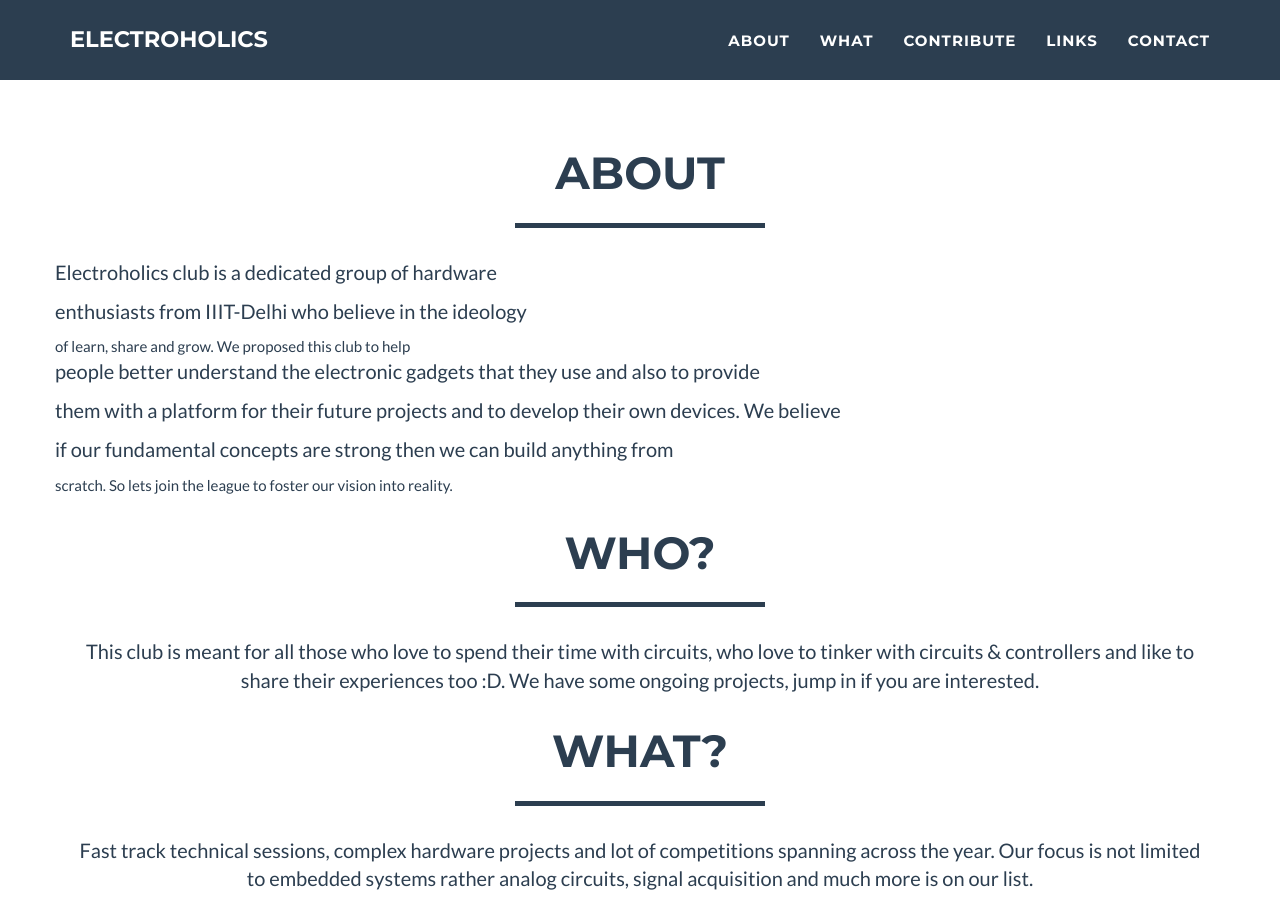
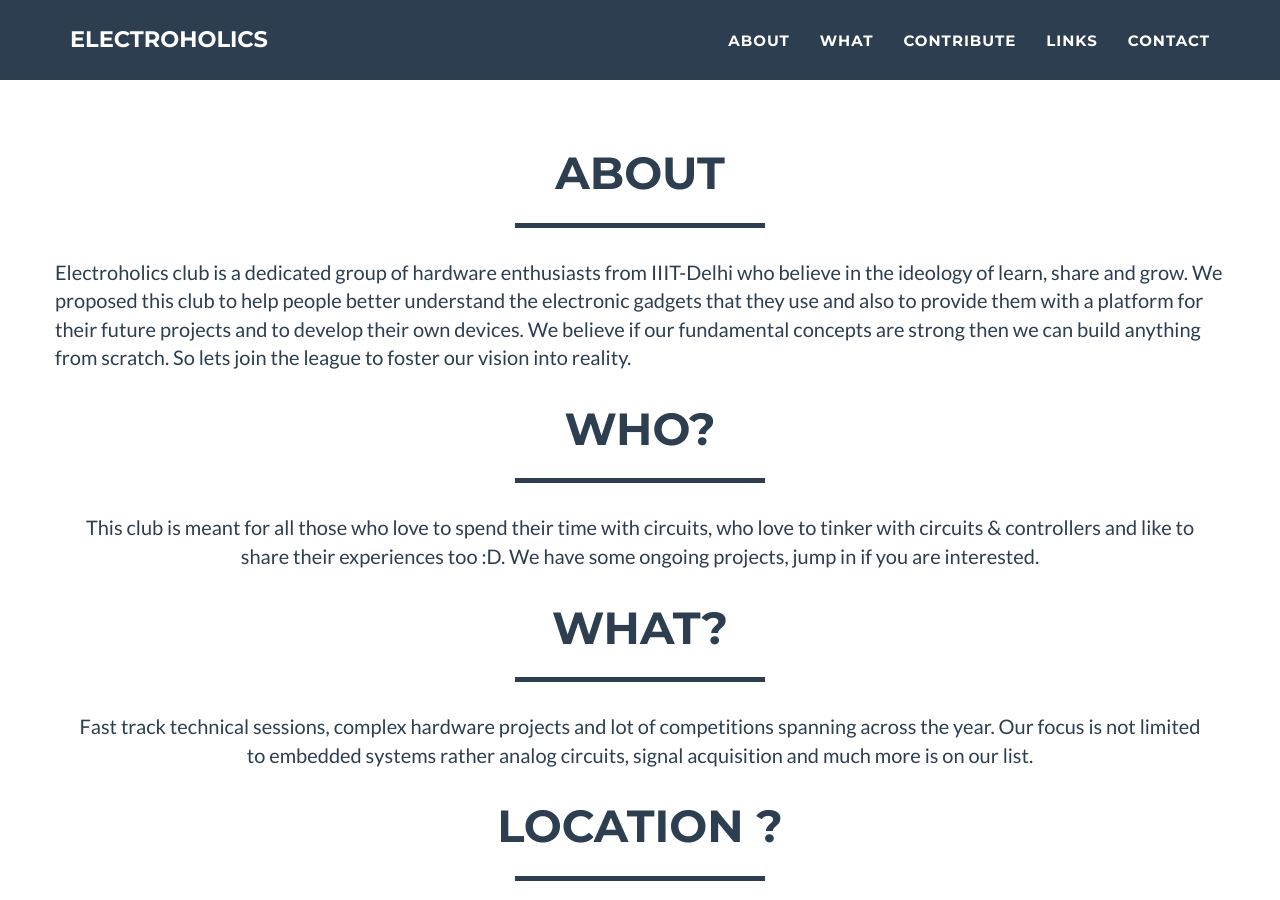
Before and after one commit to Electroholics/previous-website, a Jekyll site: the page built from index.html, in a window 1280 px wide and 900 px high, scrolled down 727 px. Built offline with Jekyll 4.4.1, drawn with Linux system fonts in a browser that asks for light colours; some of the changed text lies outside the part shown.

Commit message:
added contact us customised

```diff
--- a/_includes/contact_static.html
+++ b/_includes/contact_static.html
@@ -10,113 +10,52 @@
 		</div>
 		<div class="row">
 			<div class="col-lg-8 col-lg-offset-2">
-			<ul >
-
-			<li><address>
-
-
-			<ul>
-			<li>
-			Hemanth Sabbella</li>
-			<li>
-			<a href="mailto:sabbella13152@iiitd.ac.in">sabbella13152@iiitd.ac.in</a></li>
-			<li>
-			9899494195</li>
-			</ul>
-
-
-
-
-			</li></address>
-
-
-
-			<li><address>
-
-
-
-			<ul>
-			<li>
-			Simranjeet Singh</li>
-			<li>
-			<a href="mailto:simranjeet13162@iiitd.ac.in">simranjeet13162@iiitd.ac.in</a></li>
-			<li>
-			9873409377</li>
-			</ul>
-
-			</address></li>
-			<li>
-			<address>
-
-
-
-			<ul>
-			<li>
-			Nischay Malhan</li>
-			<li>
-			<a href="mailto:nischay13144@iiitd.ac.in">nischay13144@iiitd.ac.in</a></li>
-			<li>
-			9654076822</li>
-			</ul>
-			</address></li>
-			</ul>
-
-
-			<ul>
-			<li>
-			<address>
-			<ul>
-			<li>
-			Puneet Jain</li>
-			<li>
-			<a href="mailto:puneet13150@iiitd.ac.in">puneet13150@iiitd.ac.in</a></li>
-			<li>
-			9717037957</li>
-			</ul>
-			</address>
-			</li>
-			<li>
-			<address>
-			<ul>
-			<li>
-			Aneesh Kumar</li>
-			<li>
-			<a href="mailto:aneesh13126@iiitd.ac.in">aneesh13126@iiitd.ac.in</a></li>
-			<li>
-			8826778727</li>
-			</ul>
-			</address>
-			</li>
-			</ul>
-
-			<ul>
-			<li>
-			<address>
-			<ul>
-			<li>
-			Sanchit Aggarwal</li>
-			<li>
-			<a href="mailto:sanchit12156@iiitd.ac.in">sanchit12156@iiitd.ac.in</a></li>
-			<li>
-			9015249868</li>
-			</ul>
-			</address>
-			</li>
-			<li>
-			<address>
-			<ul>
-			<li>
-			Manoj Gulati</li>
-			<li>
-			<a href="https://manojgulati.wordpress.com/">www.manojgulati.wordpress.com</a></li>
-			<li>
-			<a href="mailto:manojg@iiitd.ac.in">manojg@iiitd.ac.in</a></li>
-			<li>
-			9911383063</li>
-			</ul>
-			</address>
-			</li>
-		</ul>
+			<div class="col-sm-4 text-center">
+                    <img class="img-responsive" src="http://placehold.it/750x450" alt="">
+                    <h3>Hemanth Sabbella
+                        <small>Job Title</small>
+                    </h3>
+                </div>
+                <div class="col-sm-4 text-center">
+                    <img class="img-responsive" src="http://placehold.it/750x450" alt="">
+                    <h3>Nischay Malhan
+                        <small>Job Title</small>
+                    </h3>
+                </div>
+                <div class="col-sm-4 text-center">
+                    <img class="img-responsive" src="http://placehold.it/750x450" alt="">
+                    <h3>Simranjeet Singh
+                        <small>Job Title</small>
+                    </h3>
+                </div>
+                <br>
+                <div class="col-sm-4 text-center">
+                    <img class="img-responsive" src="http://placehold.it/750x450" alt="">
+                    <h3>Puneet Jain
+                        <small>Job Title</small>
+                    </h3>
+                </div>
+                <div class="col-sm-4 text-center">
+                    <img class="img-responsive" src="http://placehold.it/750x450" alt="">
+                    <h3>Aneesh Kumar
+                        <small>Job Title</small>
+                    </h3>
+                </div>
+                <br>
+                <div class="col-sm-4 text-center">
+                    <img class="img-responsive" src="http://placehold.it/750x450" alt="">
+                    <h3>Sanchit Gupta
+                        <small>Job Title</small>
+                    </h3>
+                </div>
+                <br>
+                <div class="col-sm-4 text-center">
+                    <img class="img-responsive" src="http://placehold.it/750x450" alt="">
+                    <h3>Manoj Gulati
+                        <small>Job Title</small>
+                    </h3>
+                </div>
+                <div class="clearfix"></div>
 			</div>
 		</div>
 	</div>
--- a/_includes/portfolio_grid.html
+++ b/_includes/portfolio_grid.html
@@ -9,7 +9,7 @@
                 </div>
             </div>
             <div class="row">
-             <p>Electroholics club is a dedicated group of hardware</p> <p>enthusiasts from IIIT-Delhi who believe in the ideology</p> of learn, share and grow. We proposed this club to help<p> people better understand the electronic gadgets that they use and also to provide</p><p> them with a platform for their future projects and to develop their own devices. We believe </p><p>if our fundamental concepts are strong then we can build anything from </p>scratch. So lets join the league to foster our vision into reality.</p>
+             <p>Electroholics club is a dedicated group of hardware enthusiasts from IIIT-Delhi who believe in the ideology of learn, share and grow. We proposed this club to help people better understand the electronic gadgets that they use and also to provide them with a platform for their future projects and to develop their own devices. We believe if our fundamental concepts are strong then we can build anything from scratch. So lets join the league to foster our vision into reality.</p>
 	<div class="col-lg-12 text-center" id="what">
 <br>
 <h2>Who?</h2>
```
